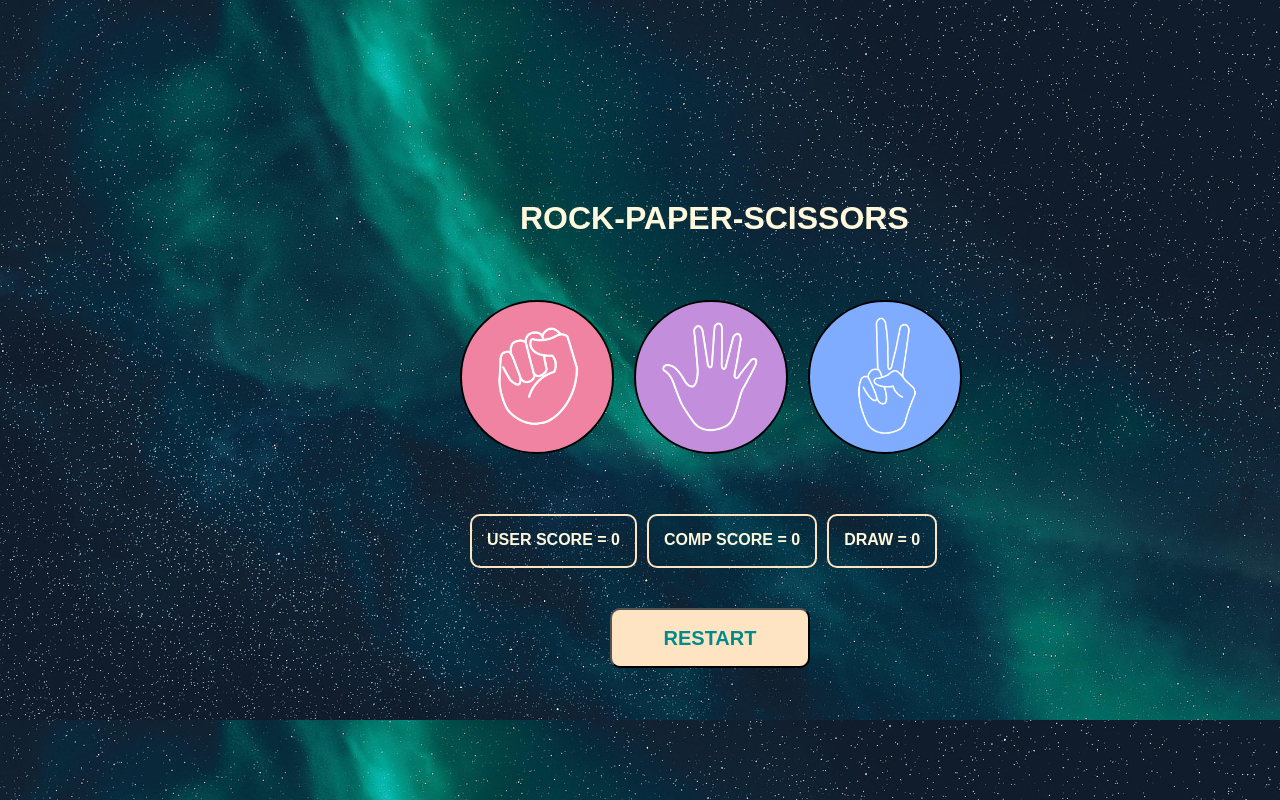
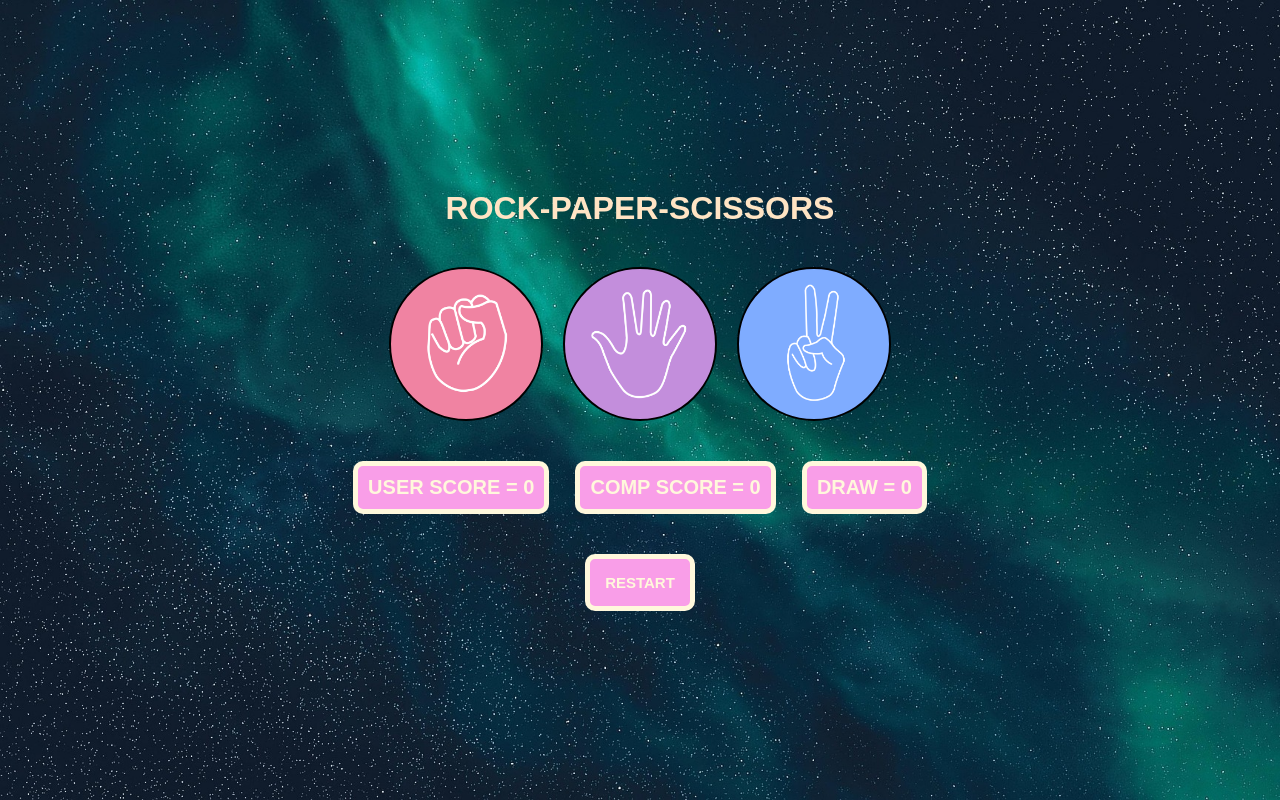
Before and after one commit to Anshul2202/FRONT-END-PROJECTS, a plain HTML site: page R-P-S/index.html in a window 1280 px wide. Drawn offline with Linux system fonts and the light colour scheme.

Commit message:
Fixed using flex box

```diff
--- a/R-P-S/index.html
+++ b/R-P-S/index.html
@@ -5,22 +5,28 @@
   </head>
 
   <body>
-    <h1>ROCK-PAPER-SCISSORS</h1>
-
+    <div class="outerContainer">
       <div class="display">
         <div id="msgContainer">
           <p id="msg1">User Wins!</p>
         </div>
       </div>
+
       <div id="container">
+        <h1>ROCK-PAPER-SCISSORS</h1>
+        <div id="buttonContainer">
           <div class="options" id="rock"></div>
           <div class="options" id="paper"></div>
           <div class="options" id="scissors"></div>
+        </div>
+        <div id="bigBoard">
           <p id="user" class="scoreBoard">USER SCORE = 0</p>
           <p id="comp" class="scoreBoard">COMP SCORE = 0</p>
           <p id="draw" class="scoreBoard">DRAW = 0</p>
+        </div>
 
         <button id="rst">RESTART</button>
+      </div>
     </div>
 
     <script src="first.js"></script>
--- a/R-P-S/style.css
+++ b/R-P-S/style.css
@@ -2,11 +2,19 @@
     padding:0px;
     margin:0px;
     font-family:Arial, Helvetica, sans-serif;
+    text-align:center;
 }
 
 body{
     background-image:url("bgForR-P-S.jpg");
-    background-size:contain;
+    background-size:cover;
+    display:flex;
+    align-items:center;
+    justify-content: center;
+}
+
+h1{
+    color:bisque;
 }
 
 
@@ -29,7 +37,7 @@ body{
 
 .options:hover{
     cursor:pointer;
-    border:3px solid cornsilk;
+    border:5px solid cornsilk;
 }
 
 #paper{
@@ -45,74 +53,59 @@ body{
     background-position-x: -57px;
 }
 
+#buttonContainer{
+    display:flex;
+    align-items:center;
+    justify-content: center;
+}
 
 #container{
-    height:205px;
-    width:510px;
     display:flex;
-    position:absolute;
-    top:300px;
-    left:460px;
-    flex-wrap:wrap;
-}
-
-h1{
-    text-align:center;
-    position:absolute;
-    top:200px;
-    left:520px;
-    color:cornSilk;
-}
-
-#rst{
-    position:relative;
-    background-color:bisque;
-    color:darkcyan;
-    left:150px;
-    top:100px;
-    height:60px;
-    font-weight:600;
-    font-size:20px;
-    border-radius:10px;
-    width:200px;
-}
-
-#rst:hover{
-    background-color:bisque;
-    border:4px solid darkcyan;
-}
-
-
-.scoreBoard{
-    position:relative;
-    top:60px;
-    left:10px;
-    border:2px solid bisque;
-    color:cornsilk;
-    height:15px;
-    padding:15px;
-    padding-bottom:20px;
-    border-radius:10px;
-    font-weight:600;
-    margin-right:10px;
+    flex-direction:column;
+    justify-content: center;
+    align-items: center;
+    gap:40px;
 }
 
 #msg1{
-    border-radius:15px;
-    display: inline;
-    padding:10px;
+    font-size:50px;
+    margin-bottom:60px;
+    border-radius:20px;
+    padding:5px;
 
 }
-
-#msgContainer{
-    text-align:center;
-    font-size:40px;
-    position:relative;
-    top:100px;
-
-}
-
 
 .display{
     display:none;
 }
+
+#bigBoard{
+    display:flex;
+    justify-content: space-around;
+    width:600px;
+}
+
+.scoreBoard{
+    color:cornsilk;
+    font-size:20px;
+    background-color: rgb(249, 158, 232);
+    padding:10px;
+    border-radius:10px;
+    font-weight:600;
+    border:5px solid cornsilk;
+}
+
+#rst{
+    padding:15px;
+    color:cornsilk;
+    background-color:rgb(249, 158, 232);
+    border-radius:10px;
+    border:5px solid cornsilk;
+    font-weight:900;
+    font-size:15px;
+}
+
+#rst:hover{
+    outline:5px solid black;
+    border:0px;
+}
```
Lines whose indentation alone changed are shown as unchanged.
